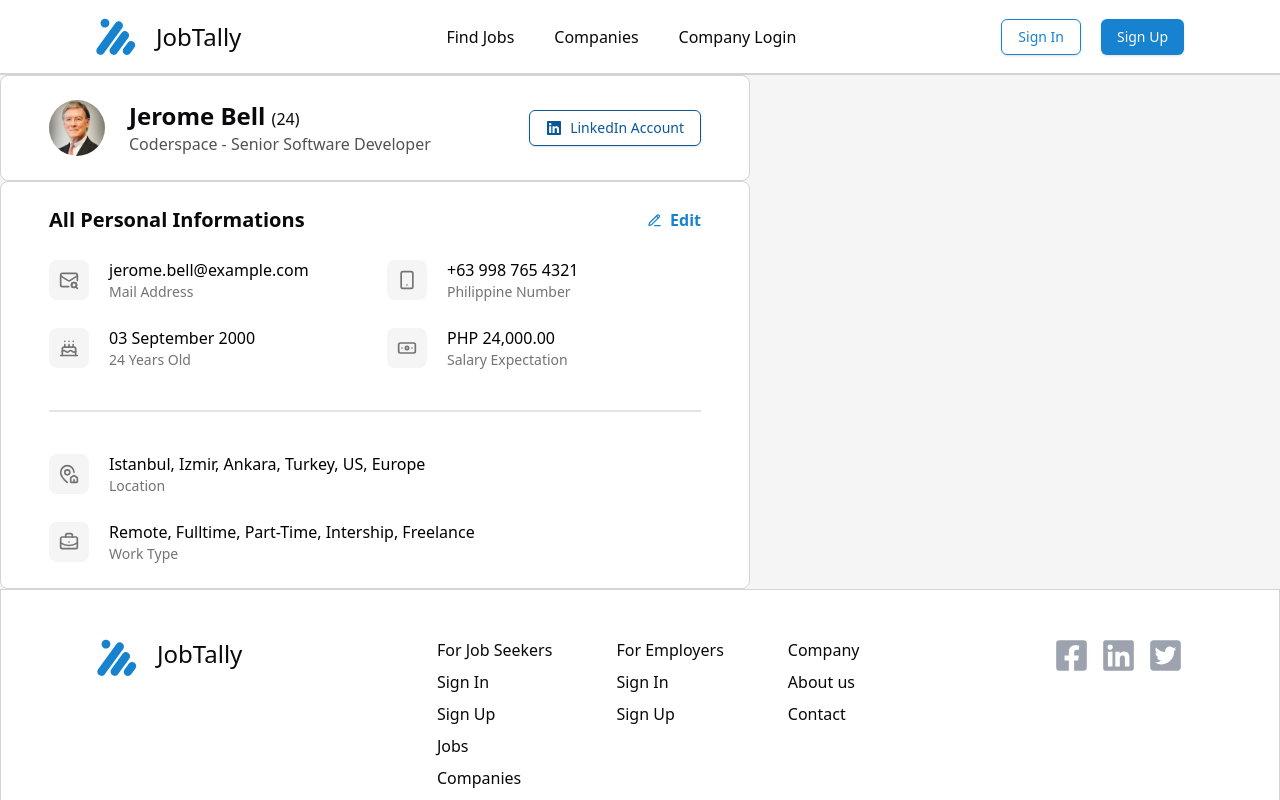
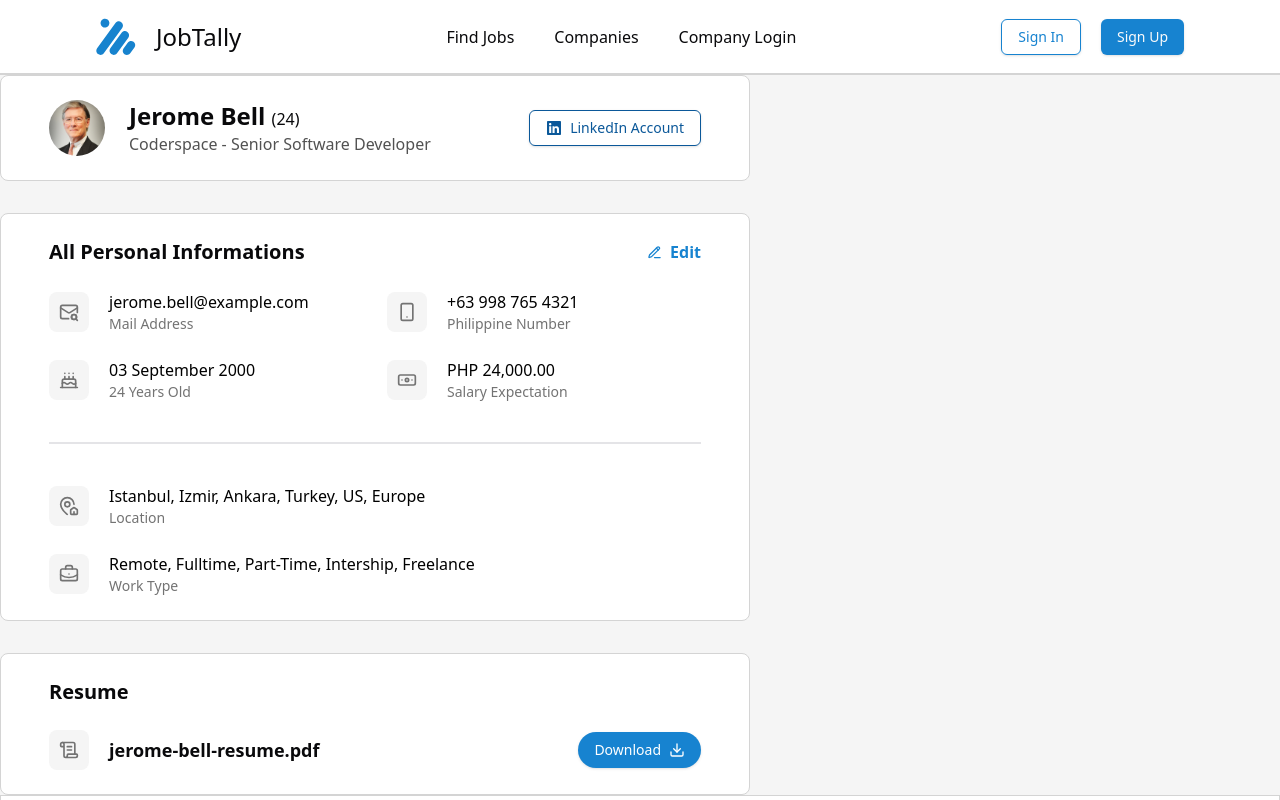
Before and after one commit to riomar0001/bayaw-jobs, a React (Vite) app in the folder frontend/: page /applicant/profile in a window 1280 px wide. Shown: the top 800 px of the page. Built offline with nearby package versions, Linux system fonts and the light colour scheme.

Commit message:
Add Resume Card on Profiles

```diff
--- /dev/null
+++ b/frontend/src/components/customs/applicant/Resume.tsx
@@ -0,0 +1,26 @@
+import { Button } from "@/components/ui/button"
+import { Download, ScrollText } from "lucide-react"
+
+const Resume = () => {
+    return (
+        <div className="bg-white border border-neutral-300 w-[750px] h-auto rounded-lg px-12 py-6">
+            <h1 className="font-semibold text-xl mb-6">Resume</h1>
+
+
+            <section className="flex justify-between items-center">
+                <div className="flex items-center gap-x-5">
+                    <section className="bg-neutral-100 w-10 h-10 rounded-lg flex justify-center items-center">
+                        <ScrollText className="text-neutral-500" size={20} />
+                    </section>
+                    <h1 className="font-semibold text-lg">jerome-bell-resume.pdf</h1>
+                </div>
+
+                <Button className="bg-lochmara-500 text-white hover:bg-lochmara-500/80 rounded-full">
+                    Download <Download size={20} />
+                </Button>
+            </section>
+        </div>
+    )
+}
+
+export default Resume
--- a/frontend/src/pages/applicant/Profile.tsx
+++ b/frontend/src/pages/applicant/Profile.tsx
@@ -1,11 +1,17 @@
 import AccountHead from "@/components/customs/applicant/AccountHead"
 import AllPersonalInfo from "@/components/customs/applicant/AllPersonalInfo"
+import Resume from "@/components/customs/applicant/Resume"
+
 const Profile = () => {
     return (
         <div className="bg-neutral-100">
 
-            <AccountHead />
-            <AllPersonalInfo />
+            <div className="space-y-8">
+                <AccountHead />
+                <AllPersonalInfo />
+                <Resume />
+            </div>
+
 
         </div>
     )
```
